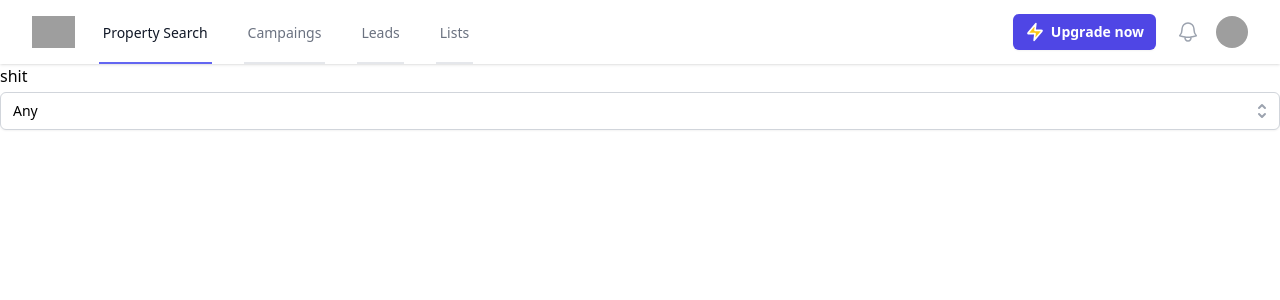
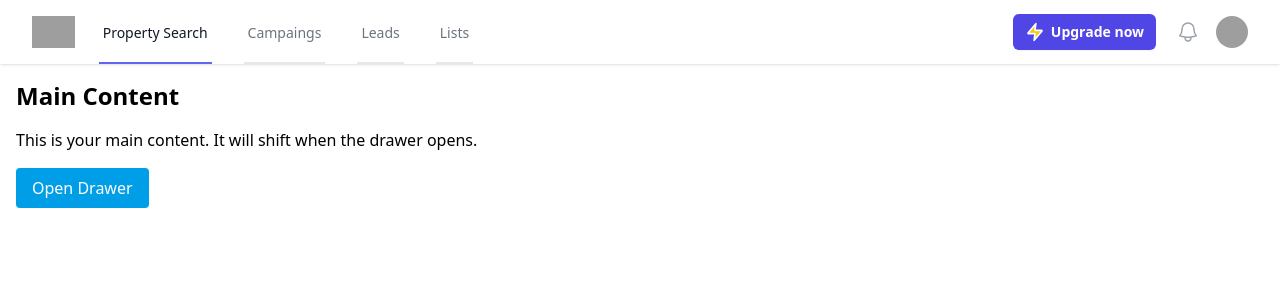
Before and after one commit to martoast/realty-radar, a Nuxt app: page / in a window 1280 px wide. Shown: the top 300 px of the page. Built offline with nearby package versions, Linux system fonts and the light colour scheme; grey boxes are pictures that could not be loaded.

Commit message:
layout upgrades

```diff
--- a/components/AdvancedSearchDropdown.vue
+++ b/components/AdvancedSearchDropdown.vue
@@ -312,9 +312,9 @@
                 <input
                   v-model="form.radius"
                   type="range"
-                  min="1"
+                  min="0.1"
                   max="10"
-                  step="1"
+                  step="0.1"
                   class="w-full h-2 bg-gray-200 rounded-lg appearance-none cursor-pointer accent-primary dark:bg-gray-300"
                 />
 
--- a/components/SearchResultsDrawer.vue
+++ b/components/SearchResultsDrawer.vue
@@ -1,7 +1,6 @@
 <template>
-  <Teleport to="body">
     <Transition name="slide">
-      <div v-if="isOpen" class="fixed inset-y-0 right-0 max-w-full flex z-50">
+      <div v-if="isOpen" class="inset-y-0 right-0 max-w-full flex z-50">
         <div class="w-screen max-w-md">
           <div class="h-full flex flex-col bg-white shadow-xl overflow-y-scroll">
             <div class="p-6">
@@ -103,7 +102,6 @@
         </div>
       </div>
     </Transition>
-  </Teleport>
 </template>
 
   <script setup>
--- a/pages/index.vue
+++ b/pages/index.vue
@@ -1,31 +1,51 @@
 <template>
-    <div>
-        shit
-        <MultiSelect
-          v-model="form.foreclosure_status"
-          :options="[
-            { value: '', label: 'Any' },
-            { value: 'pre_foreclosure', label: 'Pre-Foreclosure' },
-            { value: 'auction', label: 'Auction' },
-            { value: 'bank_owned', label: 'Bank Owned' }
-          ]"
-          :multiple="false"
-        />
+  <div class="flex h-screen overflow-hidden">
+    <!-- Main content container -->
+    <div class="flex-grow overflow-auto transition-all duration-300 ease-in-out">
+      <!-- Your main content goes here -->
+      <div class="p-4">
+        <h1 class="text-2xl font-bold mb-4">Main Content</h1>
+        <p>This is your main content. It will shift when the drawer opens.</p>
+        <button @click="toggleDrawer" class="mt-4 bg-blue-500 text-white px-4 py-2 rounded">
+          {{ isDrawerOpen ? 'Close' : 'Open' }} Drawer
+        </button>
+      </div>
     </div>
+
+    <!-- Drawer component -->
+    <div
+      class="flex-shrink-0 overflow-x-hidden transition-all duration-300 ease-in-out"
+      :class="{ 'w-0': !isDrawerOpen, 'w-64': isDrawerOpen }"
+    >
+      <div class="h-full w-64 bg-gray-300 shadow-xl overflow-y-auto">
+        <div class="px-4 py-6">
+          <div class="flex items-center justify-between mb-6">
+            <h2 class="text-lg font-medium text-gray-900">Drawer Content</h2>
+            <button
+              @click="toggleDrawer"
+              class="text-gray-400 hover:text-gray-500 focus:outline-none focus:ring-2 focus:ring-indigo-500"
+            >
+              <XMarkIcon class="h-6 w-6" aria-hidden="true" />
+            </button>
+          </div>
+          <!-- Drawer content goes here -->
+          <div class="space-y-4">
+            <p>This is the drawer content.</p>
+            <p>It pushes the main content aside when open.</p>
+          </div>
+        </div>
+      </div>
+    </div>
+  </div>
 </template>
 
 <script setup>
+import { ref } from 'vue'
+import { XMarkIcon } from '@heroicons/vue/24/outline'
 
-const form = ref({
-  owner_type: [],
-  purchase_date_min: '',
-  purchase_date_max: '',
-  years_owned_min: null,
-  years_owned_max: null,
-  purchase_price_min: null,
-  purchase_price_max: null,
-  absentee_owner: [],
-  occupancy: [],
-  foreclosure_status: '',
-});
+const isDrawerOpen = ref(false)
+
+function toggleDrawer() {
+  isDrawerOpen.value = !isDrawerOpen.value
+}
 </script>
--- a/pages/property-search.vue
+++ b/pages/property-search.vue
@@ -51,7 +51,18 @@
           </button>
         </div>
       </div>
+      <div class="flex-grow flex overflow-hidden relative">
       <div id="map" class="flex-grow"></div>
+      <!-- New Toggle Button -->
+      <button
+        v-if="searchResults && !drawerOpen"
+        @click="toggleDrawer"
+        class="absolute top-4 right-4 bg-white p-2 rounded-md shadow-md z-10 hover:bg-gray-100 focus:outline-none focus:ring-2 focus:ring-indigo-500"
+      >
+        <svg xmlns="http://www.w3.org/2000/svg" class="h-6 w-6 text-gray-600" fill="none" viewBox="0 0 24 24" stroke="currentColor">
+          <path stroke-linecap="round" stroke-linejoin="round" stroke-width="2" d="M4 6h16M4 12h16m-7 6h7" />
+        </svg>
+      </button>
       <!-- Search Results Drawer -->
       <SearchResultsDrawer
         :is-open="drawerOpen"
@@ -60,7 +71,10 @@
         :results-per-page="resultsPerPage"
         @close="closeDrawer"
         @update-page="updatePage"
+        class="flex-shrink-0 transition-all duration-300 ease-in-out"
+        :class="{ 'w-0': !drawerOpen, 'w-screen max-w-md': drawerOpen }"
       />
+    </div>
     </div>
   </template>
 
@@ -148,6 +162,11 @@ const drawerOpen = ref(false);
 const closeDrawer = () => {
   drawerOpen.value = false
 }
+
+const toggleDrawer = () => {
+  drawerOpen.value = !drawerOpen.value;
+};
+
 
 const updatePage = (newPage) => {
   currentPage.value = newPage
```
Lines whose indentation alone changed are shown as unchanged.
